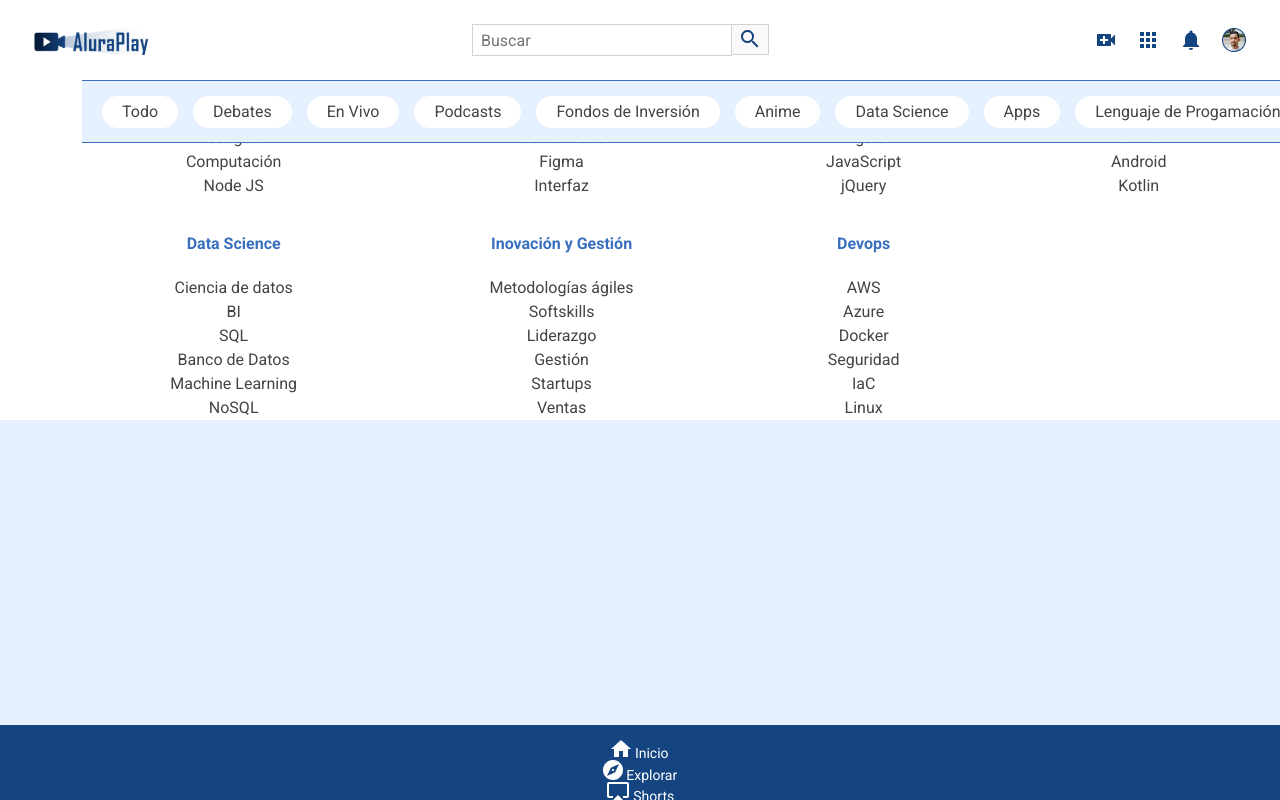
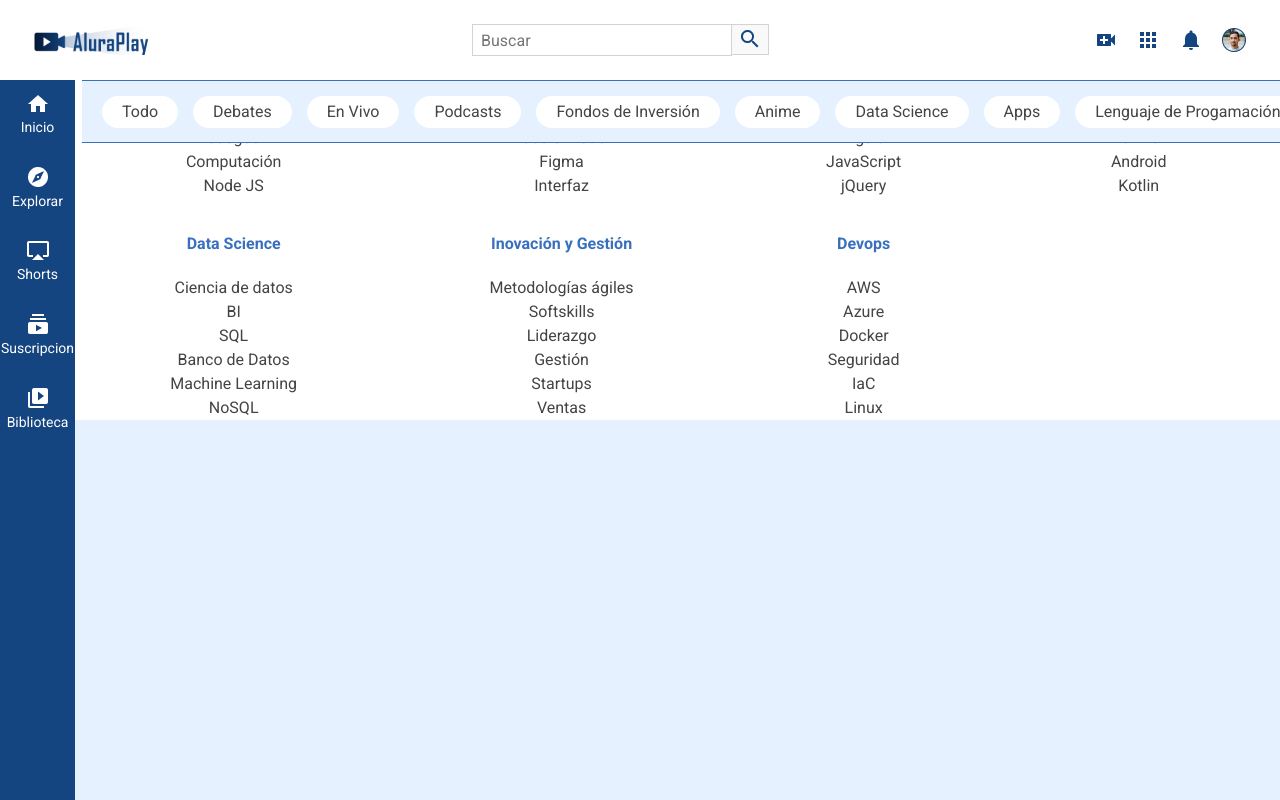
Before and after one commit to yuritzicalixto/streamSpectra, a plain HTML site: page index.html in a window 1280 px wide. Drawn offline with Linux system fonts and the light colour scheme.

Commit message:
Menu lateral Mobile-First 2/2

```diff
--- a/css/flexbox.css
+++ b/css/flexbox.css
@@ -37,6 +37,25 @@ Esto nos permite hacer lo anterior, pero con menos lineas de código*/
     width: 100%;
 }
 
+.menu__lista {
+    display: flex;
+    justify-content: space-around;
+    height: 100%;
+}
+.menu__lista li{
+    align-self: center;
+}
+.menu__itens{
+    display: flex;
+    flex-direction: column;
+    gap: 5px;
+}
+.menu__lista:nth-child(2),
+.menu__lista:nth-child(3),
+.menu__lista:nth-child(4){
+    display: none;
+}
+
 /*Todo lo que pongamos aqui se mostrara cuando los dispotivos tengan al menos 834px de ancho*/
 @media (min-width: 834px){
 /*CABECERA*/
@@ -48,4 +67,17 @@ Esto nos permite hacer lo anterior, pero con menos lineas de código*/
     .rodapie__container{
         justify-content: space-between;/*Tenga espcio entre cada una de las columnas*/
     }
+    .menu__container{
+        left: 0%;
+        height: auto;
+        width: 75px;
+        top: 80px;
+    }
+    .menu__lista {
+        flex-direction: column;
+        justify-content: flex-start;
+        padding-top: 15px;
+        gap: 33px ;
+    }
+
 }
```
